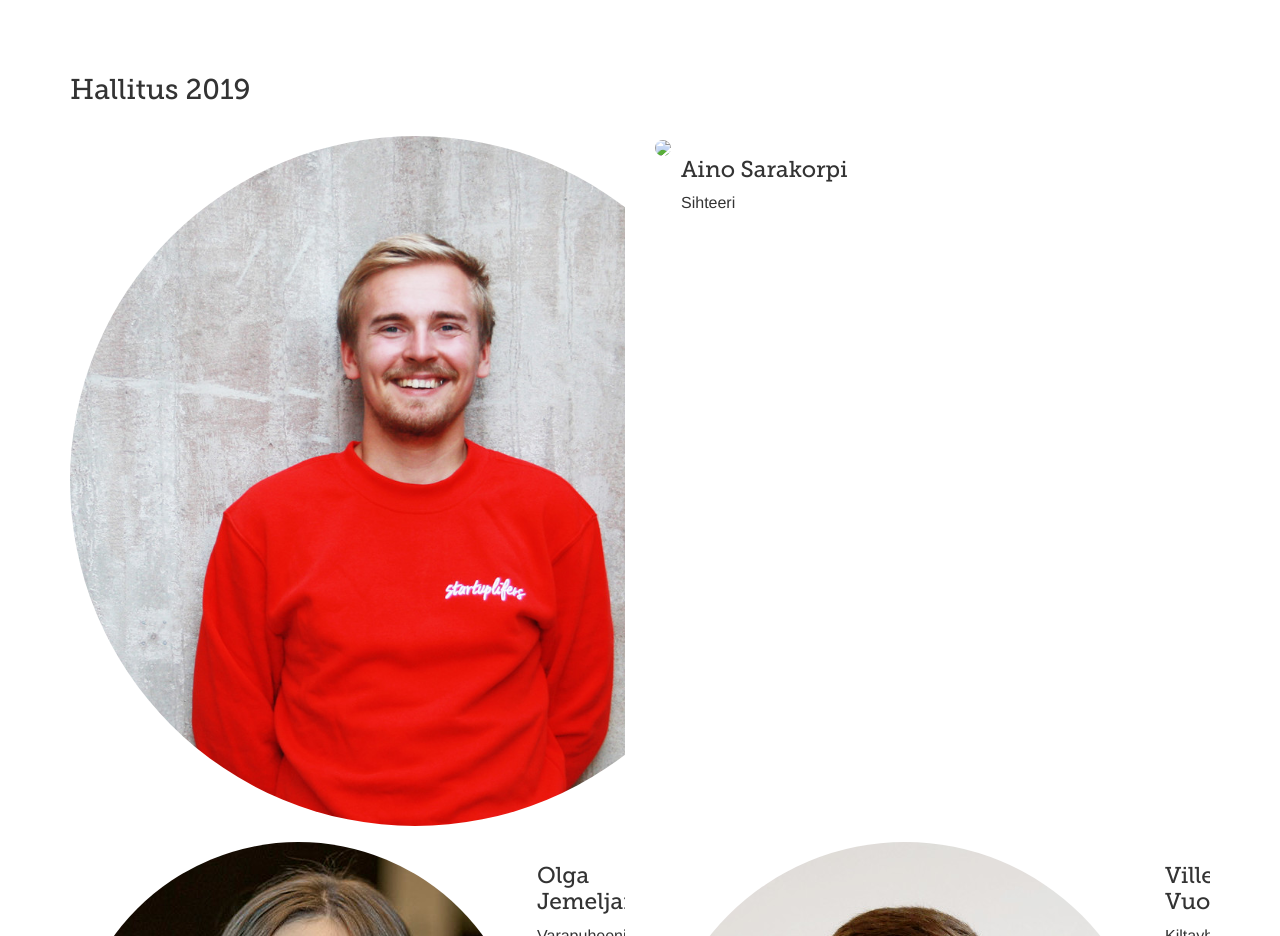
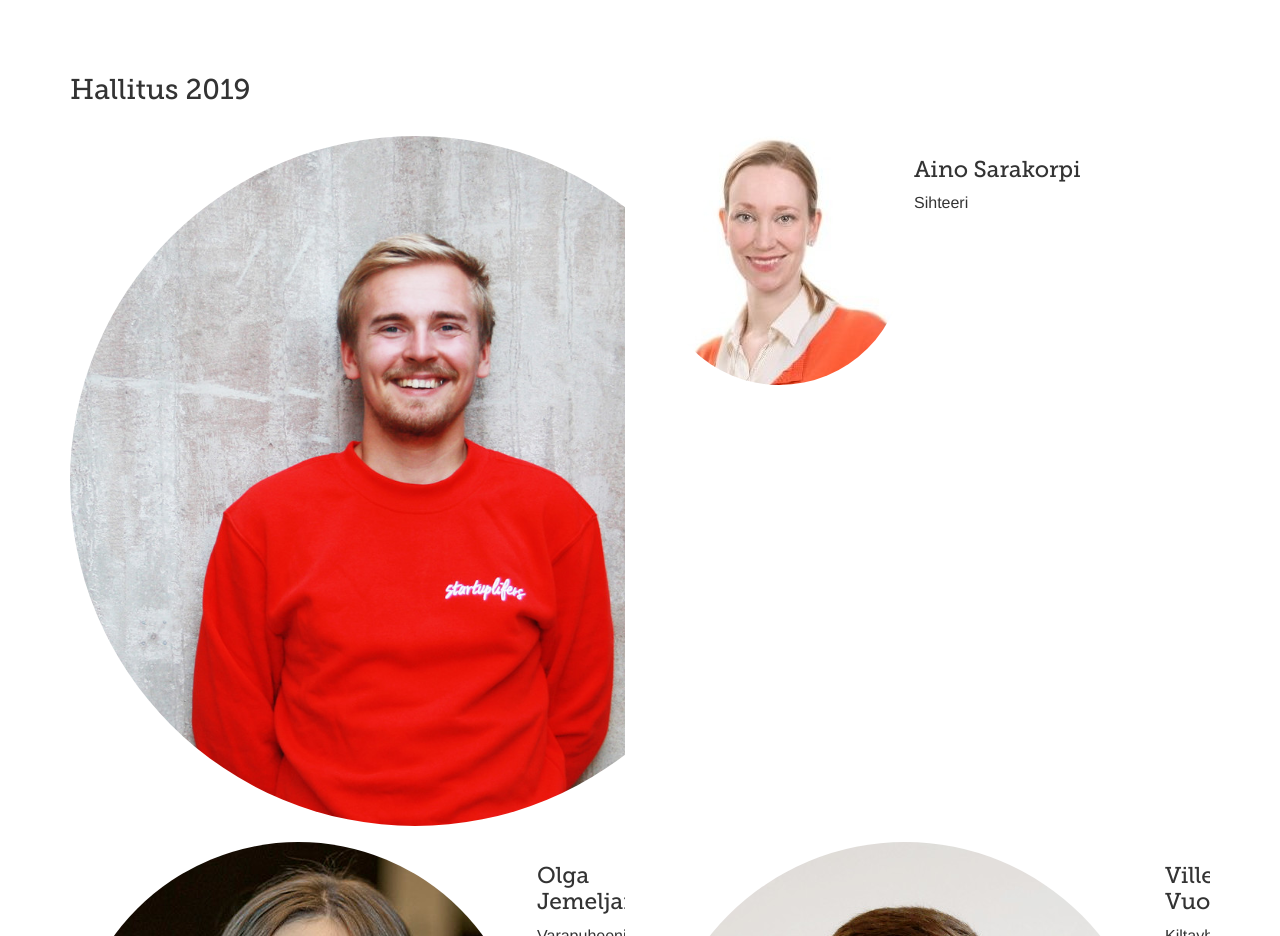
Before and after one commit to athenealumni/athenealumni.fi, a website: page index.html in a window 1280 px wide. Shown: the part 1160-2096 px from the top of the page. Drawn offline with nearby package versions, Linux system fonts and the light colour scheme.

Commit message:
Update index.html

```diff
--- a/index.html
+++ b/index.html
@@ -98,7 +98,7 @@
         <div class="col-sm-6">
           <div class="media">
             <div class="media-left">
-              <img src="assets/aino_sarakorpi" class="img-circle">
+              <img src="assets/aino_sarakorpi.jpg" class="img-circle">
             </div>
             <div class="media-body">
               <h3>Aino Sarakorpi</h3>
```
